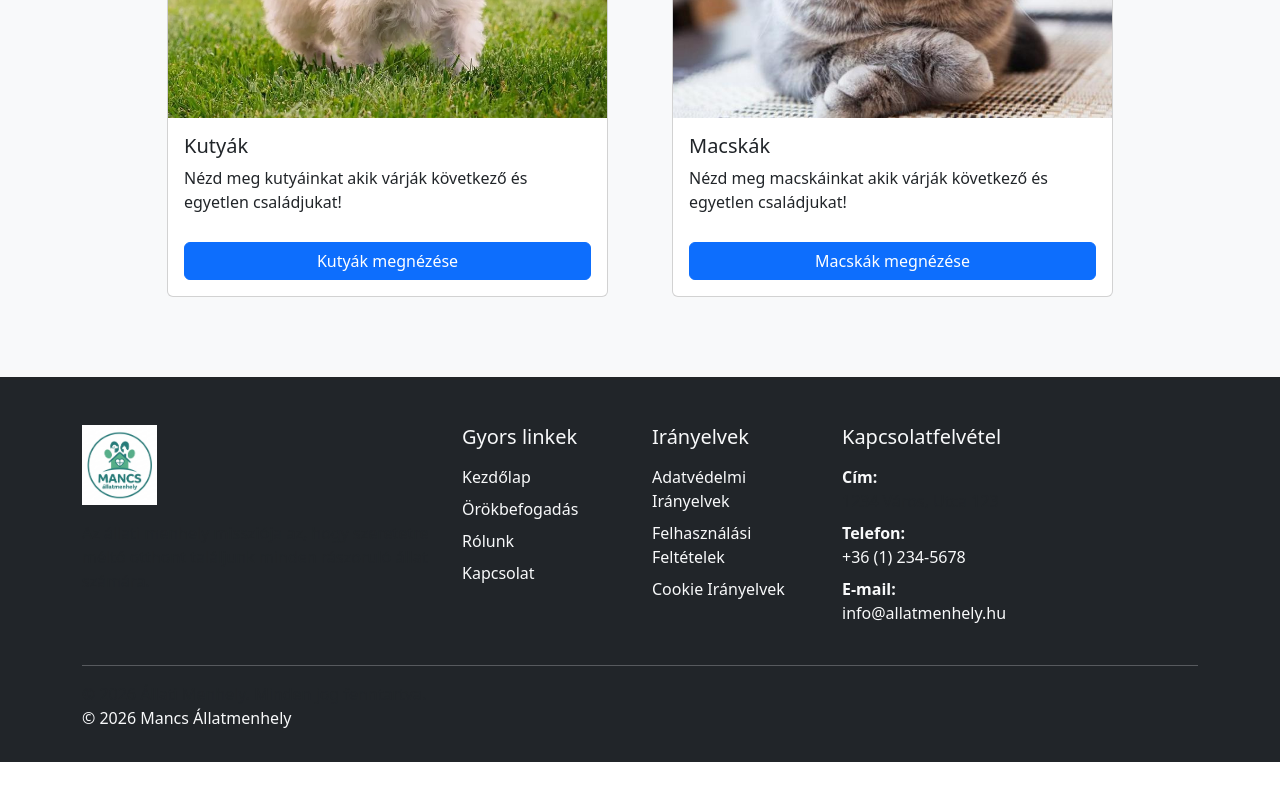
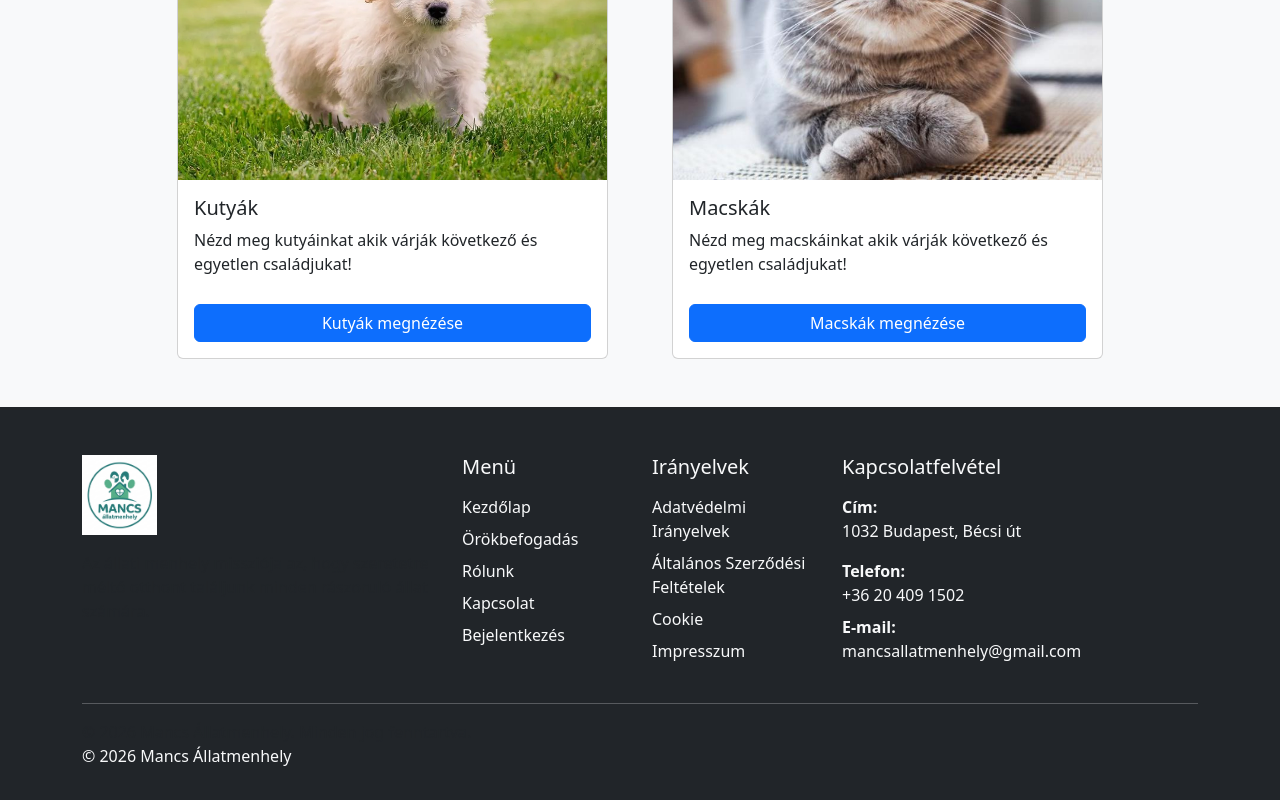
Before and after one commit to levieasy22/vizsgaremek, a Vue app in the folder vizsgaremek/frontend/: page /adoption in a window 1280 px wide. Shown: the part 351-1151 px from the top of the page. Before the commit the page ends 1113 px from the top, so only its background shows below. Built offline with nearby package versions, Linux system fonts and the light colour scheme.

Commit message:
Made a few changes. Added policy pages for future improvements

```diff
--- a/vizsgaremek/frontend/src/layouts/FooterLayout.vue
+++ b/vizsgaremek/frontend/src/layouts/FooterLayout.vue
@@ -23,7 +23,7 @@ export default {
 
       <!-- Quick Links -->
       <div class="col-md-2 mb-4 mb-md-0">
-        <h5 class="mb-3">Gyors linkek</h5>
+        <h5 class="mb-3">Menü</h5>
         <ul class="list-unstyled">
           <li class="mb-2">
             <RouterLink to="/" class="text-decoration-none text-light">Kezdőlap</RouterLink>
@@ -37,6 +37,9 @@ export default {
           <li class="mb-2">
             <RouterLink to="/contact" class="text-decoration-none text-light">Kapcsolat</RouterLink>
           </li>
+          <li class="nav-item">
+            <RouterLink class="nav-link" to="/auth/login">Bejelentkezés</RouterLink>
+          </li>
         </ul>
       </div>
 
@@ -48,10 +51,13 @@ export default {
             <RouterLink to="/policies/privacy" class="text-decoration-none text-light">Adatvédelmi Irányelvek</RouterLink>
           </li>
           <li class="mb-2">
-            <a href="#" class="text-decoration-none text-light">Felhasználási Feltételek</a>
+            <RouterLink to="/policies/aszf" class="text-decoration-none text-light">Általános Szerződési Feltételek</RouterLink>
           </li>
           <li class="mb-2">
-            <a href="#" class="text-decoration-none text-light">Cookie Irányelvek</a>
+            <RouterLink to="/policies/cookie" class="text-decoration-none text-light">Cookie</RouterLink>
+          </li>
+          <li class="mb-2">
+            <RouterLink to="/policies/impressum" class="text-decoration-none text-light">Impresszum</RouterLink>
           </li>
         </ul>
       </div>
@@ -62,15 +68,15 @@ export default {
         <ul class="list-unstyled text-muted">
           <li class="mb-2">
             <strong class="text-light">Cím:</strong><br>
-            <span>1234 Város, Utca 123</span>
+            <p class="text-decoration-none text-light">1032 Budapest, Bécsi út</p>
           </li>
           <li class="mb-2">
             <strong class="text-light">Telefon:</strong><br>
-            <a href="tel:+36123456789" class="text-decoration-none text-light">+36 (1) 234-5678</a>
+            <a href="tel:+36204091502" class="text-decoration-none text-light">+36 20 409 1502</a>
           </li>
           <li class="mb-2">
             <strong class="text-light">E-mail:</strong><br>
-            <a href="mailto:info@allatmenhely.hu" class="text-decoration-none text-light">info@allatmenhely.hu</a>
+            <a href="mailto:mancsallatmenhely@gmail.com" class="text-decoration-none text-light">mancsallatmenhely@gmail.com</a>
           </li>
         </ul>
       </div>
@@ -81,7 +87,7 @@ export default {
     <!-- Bottom Section -->
     <div class="row align-items-center">
       <div class="col-md-6 text-center text-md-start mb-3 mb-md-0">
-        <p class="text-muted mb-0">&copy; 2026 Állati Menhely. Minden jog fenntartva.</p>
+        <p class="text-muted mb-0">&copy; 2026 Mancs Állatmenhely. Minden jog fenntartva.</p>
       </div>
       <div class="justify-content-center justify-content-md-start">
         <p>&copy; 2026 Mancs Állatmenhely</p>
@@ -95,9 +101,4 @@ export default {
 footer {
   margin-top: auto;
 }
-
-footer a:hover {
-  opacity: 0.8;
-  transition: opacity 0.3s ease;
-}
 </style>
--- /dev/null
+++ b/vizsgaremek/frontend/src/policies/AszfPolicy.vue
@@ -0,0 +1,13 @@
+<script>
+export default {
+  name: "AszfPolicy"
+}
+</script>
+
+<template>
+
+</template>
+
+<style scoped>
+
+</style>
--- /dev/null
+++ b/vizsgaremek/frontend/src/policies/CookiePolicy.vue
@@ -0,0 +1,13 @@
+<script>
+export default {
+  name: "CookiePolicy"
+}
+</script>
+
+<template>
+
+</template>
+
+<style scoped>
+
+</style>
--- /dev/null
+++ b/vizsgaremek/frontend/src/policies/ImpressumPolicy.vue
@@ -0,0 +1,13 @@
+<script>
+export default {
+  name: "ImpressumPolicy"
+}
+</script>
+
+<template>
+
+</template>
+
+<style scoped>
+
+</style>
--- a/vizsgaremek/frontend/src/router/index.js
+++ b/vizsgaremek/frontend/src/router/index.js
@@ -194,11 +194,35 @@ const router = createRouter({
             ]
         },
         {
-            path: '/privacy-policy',
+            path: '/policies/privacy',
             name: 'privacy policy',
             component: () => import('@/policies/PrivacyPolicy.vue'),
             meta: {
                 title: 'Adatvédelmi irányelvek'
+            }
+        },
+        {
+            path: '/policies/aszf',
+            name: 'aszf policy',
+            component: () => import('@/policies/AszfPolicy.vue'),
+            meta: {
+                title: 'Általános Szerződési Feltételek'
+            }
+        },
+        {
+            path: '/policies/cookie',
+            name: 'cookie policy',
+            component: () => import('@/policies/CookiePolicy.vue'),
+            meta: {
+                title: 'Cookie irányelvek'
+            }
+        },
+        {
+            path: '/policies/impressum',
+            name: 'impressum',
+            component: () => import('@/policies/ImpressumPolicy.vue'),
+            meta: {
+                title: 'Impresszum'
             }
         },
     ],
--- a/vizsgaremek/frontend/src/views/public/AdoptionView.vue
+++ b/vizsgaremek/frontend/src/views/public/AdoptionView.vue
@@ -10,7 +10,10 @@ export default {
 </script>
 
 <template>
-<section class="cards-container">
+<section class="container">
+  <div class="container py-4">
+    <h2 class="text-center">Találd meg új családtagod</h2>
+  </div>
   <div class="container">
     <div class="row cards-row">
       <div class="col-md-6 col-lg-5">
--- a/vizsgaremek/frontend/src/views/public/HomeView.vue
+++ b/vizsgaremek/frontend/src/views/public/HomeView.vue
@@ -16,13 +16,13 @@ export default {
     <div class="container m-lg-3">
       <h1 class="mb-2 h6">Állatmenhely</h1>
       <h2 class="mb-3">Fogadj örökbe egy állatot!</h2>
-      <p class="lead mb-3">Böngéssz a rendelkezésre állataink közül, és találd meg az ideális családtagod!</p>
+      <p class="lead mb-3">Böngéssz a menhelyünkön található állataink közül, és találd meg az új ideális családtagod!</p>
       <RouterLink to="/adoption" class="btn btn-light btn-lg">Kezdjük az örökbefogadást</RouterLink>
     </div>
   </section>
 
   <!-- Problem Section -->
-  <section class="py-5 pt-5">
+  <section class="py-5">
     <div class="container">
       <div class="row">
         <div class="col-lg-6 mb-4 mb-lg-0">
@@ -32,7 +32,7 @@ export default {
           <p>Az örökbefogadás nem csak az állatnak segít, hanem az egész családodnak is boldogabbá teszi az életet.</p>
         </div>
         <div class="col-lg-6">
-          <img src="@/imgs/macska.jpg" alt="Szomorú állat" class="img-fluid rounded">
+          <img src="@/imgs/menhelykutyajpg.jpg" alt="Szomorú állat" class="img-fluid rounded">
         </div>
       </div>
     </div>
@@ -343,4 +343,17 @@ export default {
   flex: 1;
   margin-bottom: 1rem;
 }
+
+.carousel-control-prev-icon,
+.carousel-control-next-icon {
+  filter: invert(1);
+}
+
+.carousel-control-prev {
+  left: -120px;
+}
+
+.carousel-control-next {
+  right: -120px;
+}
 </style>
```
